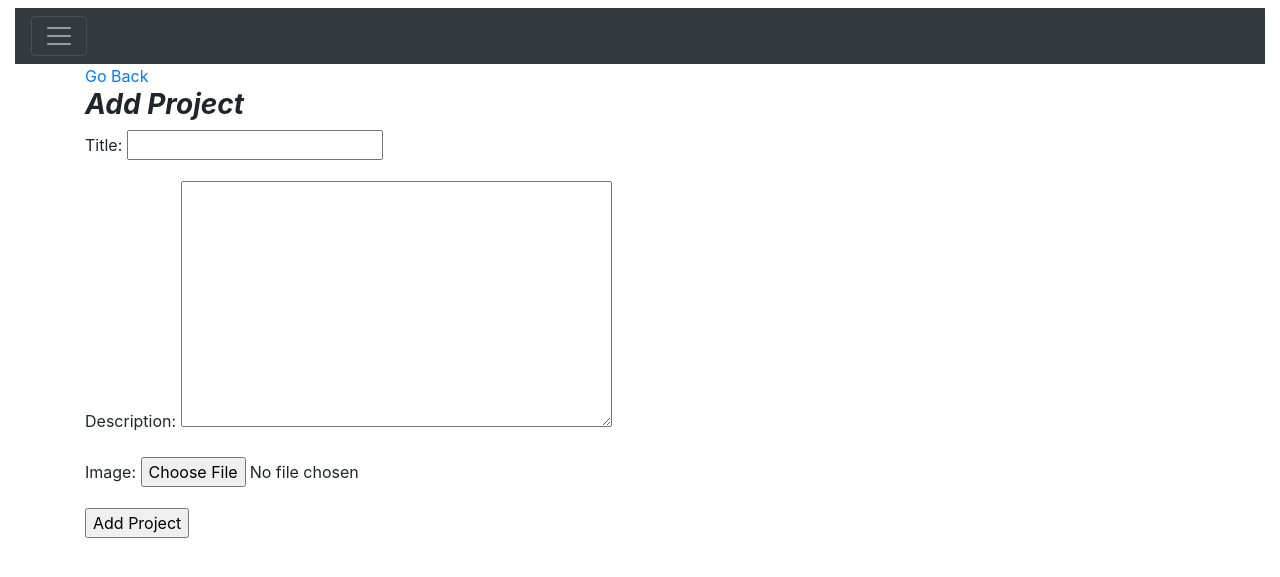
After one commit to KialoHezz/app_rate, a Django app: page /add/ in a window 1280 px wide. The commit adds this page. Shown: the top 577 px of the page. Run offline with Django 4.2, Linux system fonts and the light colour scheme.

Commit message:
logic for adding a project

```diff
--- /dev/null
+++ b/app_r/forms.py
@@ -0,0 +1,8 @@
+from django.forms import ModelForm
+from django import forms
+from .models import Projects
+
+class ProjectsForm(forms.ModelForm):
+    class Meta:
+        model = Projects
+        fields = ('title', 'description','image')
--- a/app_r/templates/base/navbar.html
+++ b/app_r/templates/base/navbar.html
@@ -30,8 +30,13 @@
       <li class="nav-item">
         <a class="nav-link" href="{% url 'profile' %}">Profile</a>
       </li>
+
       <li class="nav-item">
         <a class="nav-link" href="{% url 'logout' %}">Logout</a>
+      </li>
+
+       <li class="nav-item">
+        <a class="nav-link" href="{% url 'add_project' %}">ADD PROJECT</a>
       </li>
       {% else %}
       <li class="nav-item">
--- /dev/null
+++ b/app_r/templates/home/add_project.html
@@ -0,0 +1,16 @@
+{%extends 'base/base.html'%}
+{% block content %}
+<div class="f-main">
+  <div class="alink">
+    <a href="">Go Back</a>
+  </div>
+  <div class="form-fields">
+    <h3><b><i>Add Project</i></b></h3>
+    <form method="POST" action="">
+      {% csrf_token %}
+      {{form.as_p}}
+      <input type="submit" value="Add Project" />
+    </form>
+  </div>
+</div>
+{% endblock %}
--- a/app_r/urls.py
+++ b/app_r/urls.py
@@ -3,6 +3,8 @@ from . import views
 
 urlpatterns = [
     path('', views.home,name='homepage'),
-    path('', views.home,name='aboutpage'),
+    path('about/', views.home,name='aboutpage'),
     path('search/',views.search,name = 'search'),
+    path('add/',views.add_project,name = 'add_project'),
+
 ]
--- a/app_r/views.py
+++ b/app_r/views.py
@@ -1,5 +1,6 @@
 from django.shortcuts import render
 from .models import Projects
+from .forms import ProjectsForm
 
 
 # Create your views here.
@@ -13,8 +14,6 @@ def home(request):
 def about(request):
     return render(request, 'home/about.html')
 
-
-
 def search(request):
 
     if 'projects' in request.GET and request.GET["projects"]:
@@ -27,3 +26,23 @@ def search(request):
     else:
         message = "You haven't searched for any term"
         return render(request, 'home/search.html',{"message":message})
+
+
+def add_project(request):
+    if request.method == 'POST':
+        form = ProjectsForm(request.POST)
+
+        if form.is_valid():
+            form.save()
+
+    else:
+        form = ProjectsForm()
+
+    cxt = {
+            'form': form,
+        }
+
+
+
+
+    return render(request, 'home/add_project.html',cxt)
```
